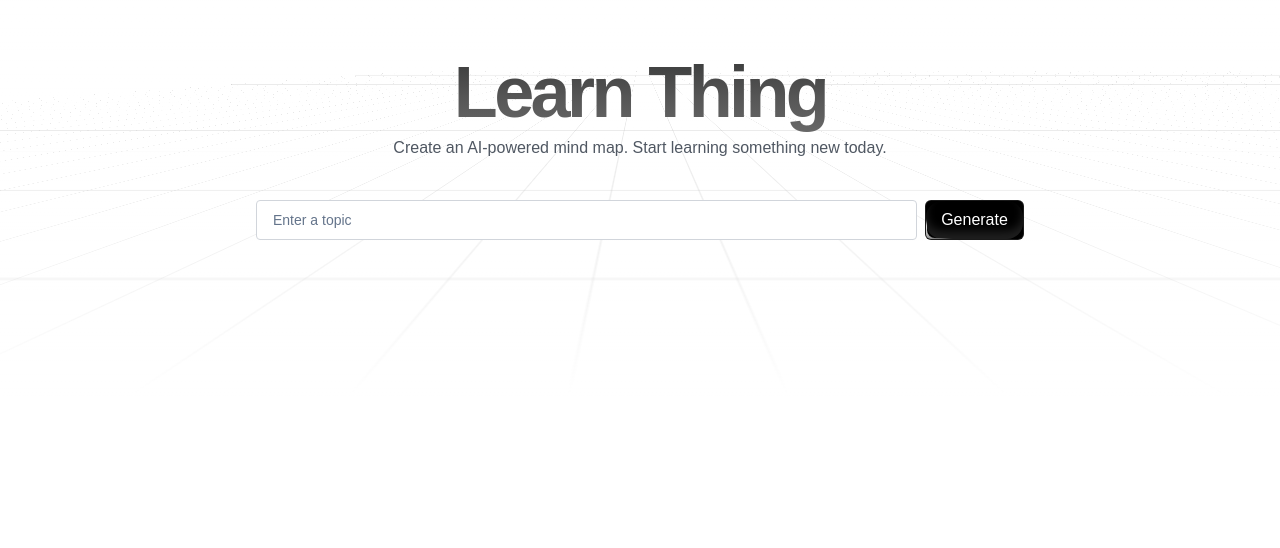
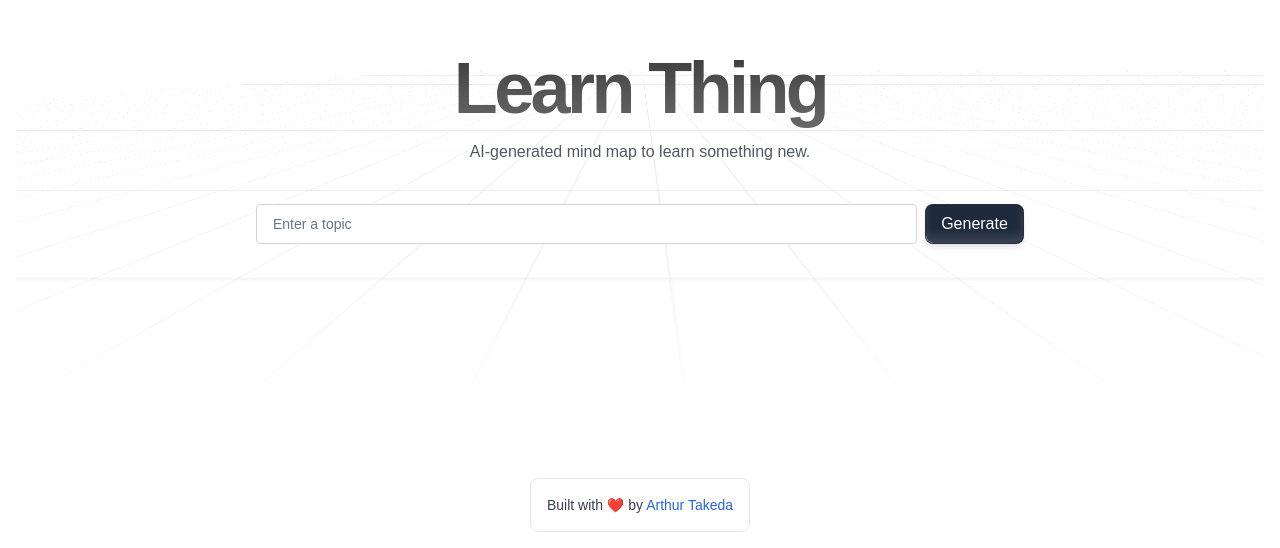
Before and after one commit to wireflo/sparq-deep-learn, a Next.js app: page / in a window 1280 px wide. Shown: the part 252-800 px from the top of the page. Built offline with nearby package versions, Linux system fonts and the light colour scheme.

Commit message:
polishing

```diff
--- a/app/components/CreateMindMapForm.tsx
+++ b/app/components/CreateMindMapForm.tsx
@@ -20,13 +20,13 @@ export default function CreateMindMapForm({
   };
 
   return (
-    <div className="w-full h-full flex flex-col items-center justify-center">
+    <div className="w-full h-full flex flex-col items-center justify-center p-4">
       <div className="relative flex h-[500px] w-full flex-col items-center justify-center overflow-hidden rounded-lg">
-        <span className="pointer-events-none z-10 whitespace-pre-wrap pb-2 bg-gradient-to-b from-[#3a3b3b] via-[#555555] to-[#6a6a6a] bg-clip-text text-center text-7xl font-bold leading-none tracking-tighter text-transparent">
+        <span className="pointer-events-none z-10  whitespace-pre-wrap pb-2 bg-gradient-to-b from-[#3a3b3b] via-[#555555] to-[#6a6a6a] bg-clip-text text-center text-7xl font-bold leading-none tracking-tighter text-transparent">
           Learn Thing
         </span>
-        <p className="text-gray-800 mb-10">
-          Create an AI-powered mind map. Start learning something new today.
+        <p className="text-sm mt-2 md:text-base text-gray-800 mb-10 text-center">
+          AI-generated mind map to learn something new.
         </p>
         <form onSubmit={handleSubmit} className="flex gap-2 w-full max-w-3xl">
           <Input
--- /dev/null
+++ b/app/components/Credits.tsx
@@ -0,0 +1,19 @@
+import React from "react";
+
+const Credits: React.FC = () => {
+  return (
+    <div className="absolute bottom-4 left-1/2 transform -translate-x-1/2 bg-white p-4 rounded-lg border border-gray-200 z-10">
+      <p className="text-sm text-gray-700">
+        Built with ❤️ by{" "}
+        <a
+          href="https://twitter.com/arthurtakeda"
+          className="text-blue-600 hover:underline"
+        >
+          Arthur Takeda
+        </a>
+      </p>
+    </div>
+  );
+};
+
+export default Credits;
--- a/app/components/MindMap.tsx
+++ b/app/components/MindMap.tsx
@@ -11,6 +11,7 @@ import ReactFlow, {
   Position,
   useNodesState,
   useEdgesState,
+  MiniMap,
 } from "reactflow";
 import "reactflow/dist/style.css";
 import {
@@ -23,6 +24,7 @@ import {
 import { Button } from "@/components/ui/button";
 import { ExternalLink, Download, PlusSquare } from "lucide-react";
 import { convertToMarkdown, downloadJson } from "@/lib/utils";
+import MindMapLegend from "./MindMapLegend";
 
 interface Link {
   title: string;
@@ -156,8 +158,24 @@ const MindMap: React.FC<{ data: MindMapData | null }> = ({ data }) => {
   }, []);
 
   const onNodeClick = useCallback((event: React.MouseEvent, node: Node) => {
-    setSelectedNode(node.data as MindMapNode);
+    if (event.detail === 2) {
+      setSelectedNode(node.data as MindMapNode);
+    }
   }, []);
+
+  const onNodeDragStop = useCallback(
+    (event: React.MouseEvent, node: Node) => {
+      setNodes((nds) =>
+        nds.map((n) => {
+          if (n.id === node.id) {
+            return { ...n, position: node.position };
+          }
+          return n;
+        })
+      );
+    },
+    [setNodes]
+  );
 
   const nodeTypes = useMemo(
     () => ({
@@ -215,24 +233,27 @@ const MindMap: React.FC<{ data: MindMapData | null }> = ({ data }) => {
         onEdgesChange={onEdgesChange}
         nodeTypes={nodeTypes}
         onNodeClick={onNodeClick}
+        onNodeDragStop={onNodeDragStop}
         onInit={onInit}
         fitView
         minZoom={0.1}
         maxZoom={1.5}
         defaultViewport={{ x: 0, y: 0, zoom: 0.5 }}
-        elementsSelectable={false}
-        nodesDraggable={false}
+        elementsSelectable={true}
+        nodesDraggable={true}
       >
         <Background color="#f0f0f0" gap={16} />
         <Controls showInteractive={false} />
+        <MiniMap />
       </ReactFlow>
+      <MindMapLegend />
       <Sheet open={!!selectedNode} onOpenChange={() => setSelectedNode(null)}>
         <SheetContent className="overflow-y-auto">
           <SheetHeader>
-            <SheetTitle className="text-2xl font-bold mb-2">
+            <SheetTitle className="text-2xl mt-4 font-bold mb-2">
               {selectedNode?.title}
             </SheetTitle>
-            <SheetDescription className="mb-2">
+            <SheetDescription className="mb-2 text-gray-700">
               {selectedNode?.description}
             </SheetDescription>
           </SheetHeader>
@@ -245,7 +266,7 @@ const MindMap: React.FC<{ data: MindMapData | null }> = ({ data }) => {
           {selectedNode?.links && selectedNode.links.length > 0 && (
             <div className="mt-8">
               <h3 className="text-xl font-semibold mb-2">Learn More</h3>
-              <div className="space-y-2">
+              <div className="space-y-2 mt-4">
                 {selectedNode.links.map((link, index) => (
                   <Button
                     key={index}
--- a/app/components/MindMapContainer.tsx
+++ b/app/components/MindMapContainer.tsx
@@ -19,8 +19,8 @@ export default function MindMapContainer() {
     }, 500);
 
     const messages = [
+      "This may take some time",
       "Connecting ideas",
-      "This may take some time",
       "Well, this is awkward",
       "It works on my machine",
       "The demo gods are failing me",
@@ -33,7 +33,7 @@ export default function MindMapContainer() {
     const messageInterval = setInterval(() => {
       setLoadingMessage(messages[messageIndex]);
       messageIndex = (messageIndex + 1) % messages.length;
-    }, 10000);
+    }, 20000);
 
     return () => {
       clearInterval(interval);
@@ -43,28 +43,26 @@ export default function MindMapContainer() {
 
   if (isLoading) {
     return (
-      <div className="flex flex-col items-center justify-center min-h-screen bg-gradient-to-br from-gray-50 via-slate-50 to-gray-100">
+      <div className="flex flex-col items-center justify-center min-h-screen bg-gradient-to-br from-slate-50 via-slate-50 to-slate-200">
         <div className="relative w-64 h-64 animate-pulse">
           <div className="absolute inset-0 flex items-center justify-center">
-            <div className="w-32 h-32 bg-gradient-to-br from-gray-300 to-slate-300 rounded-full opacity-20 animate-ping"></div>
+            <div className="w-32 h-32 bg-gradient-to-br from-slate-300 to-slate-300 rounded-full opacity-20 animate-ping"></div>
           </div>
           <div className="absolute inset-0 flex items-center justify-center">
-            <div className="w-24 h-24 bg-gradient-to-br from-slate-400 to-gray-400 rounded-full opacity-30 animate-ping animation-delay-300"></div>
+            <div className="w-24 h-24 bg-gradient-to-br from-slate-400 to-slate-400 rounded-full opacity-30 animate-ping animation-delay-300"></div>
           </div>
           <div className="absolute inset-0 flex items-center justify-center">
-            <div className="w-16 h-16 bg-gradient-to-br from-gray-500 to-slate-500 rounded-full opacity-40 animate-ping animation-delay-600"></div>
+            <div className="w-16 h-16 bg-gradient-to-br from-slate-500 to-slate-500 rounded-full opacity-40 animate-ping animation-delay-600"></div>
           </div>
           <div className="absolute inset-0 flex items-center justify-center">
-            <div className="w-8 h-8 bg-white rounded-full shadow-lg"></div>
+            <div className="w-8 h-8 bg-white rounded-full"></div>
           </div>
         </div>
-        <h2 className="mt-8 text-2xl font-semibold text-transparent bg-clip-text bg-gradient-to-r from-gray-700 to-slate-700 animate-wave">
-          Generating Mind Map
-        </h2>
-        <p className="mt-2 text-slate-600">
+
+        <h2 className="text-2xl font-semibold text-transparent bg-clip-text bg-gradient-to-r from-gray-700 to-slate-700 animate-wave">
           {loadingMessage}
           {dots}
-        </p>
+        </h2>
         <RetroGrid />
       </div>
     );
--- /dev/null
+++ b/app/components/MindMapLegend.tsx
@@ -0,0 +1,18 @@
+import React from "react";
+
+const MindMapLegend: React.FC = () => {
+  return (
+    <div className="absolute top-4 left-4 bg-white p-6 rounded-lg border border-gray-200 z-10">
+      <h3 className="text-lg font-semibold mb-2">How to use</h3>
+      <ul className="space-y-2 text-sm">
+        <li>• Double-click a node to view details;</li>
+        <li>• Drag nodes to rearrange the map;</li>
+        <li>• Use mouse wheel or pinch to zoom;</li>
+        <li>• Click and drag the background to pan;</li>
+        <li>• Download the map as JSON or Markdown.</li>
+      </ul>
+    </div>
+  );
+};
+
+export default MindMapLegend;
--- a/app/page.tsx
+++ b/app/page.tsx
@@ -2,12 +2,14 @@
 
 import { Suspense } from "react";
 import MindMapContainer from "./components/MindMapContainer";
+import Credits from "./components/Credits";
 
 export default function Home() {
   return (
     <div className="relative w-full h-screen">
       <Suspense fallback={<div>Loading mind map...</div>}>
         <MindMapContainer />
+        <Credits />
       </Suspense>
     </div>
   );
--- a/components/ui/shimmer-button.tsx
+++ b/components/ui/shimmer-button.tsx
@@ -17,9 +17,8 @@ const ShimmerButton = React.forwardRef<HTMLButtonElement, ShimmerButtonProps>(
   (
     {
       shimmerColor = "#ffffff",
-      shimmerSize = "0.05em",
+      shimmerSize = "0.03em",
       shimmerDuration = "3s",
-      background = "rgba(0, 0, 0, 1)",
       className,
       children,
       ...props
@@ -34,11 +33,10 @@ const ShimmerButton = React.forwardRef<HTMLButtonElement, ShimmerButtonProps>(
             "--shimmer-color": shimmerColor,
             "--speed": shimmerDuration,
             "--cut": shimmerSize,
-            "--bg": background,
           } as CSSProperties
         }
         className={cn(
-          "group relative z-0 flex cursor-pointer items-center px-4 justify-center overflow-hidden whitespace-nowrap border border-white/10 text-white [background:var(--bg)] dark:text-black rounded-md",
+          "group relative z-0 flex cursor-pointer bg-slate-900 items-center px-4 justify-center overflow-hidden whitespace-nowrap border border-white/10 text-white shadow-md dark:text-black rounded-lg",
           "transform-gpu transition-transform duration-300 ease-in-out active:translate-y-px",
           className
         )}
@@ -61,7 +59,7 @@ const ShimmerButton = React.forwardRef<HTMLButtonElement, ShimmerButtonProps>(
           className={cn(
             "insert-0 absolute size-full",
 
-            "rounded-2xl px-4 py-1.5 text-sm font-medium shadow-[inset_0_-8px_10px_#ffffff1f]",
+            "px-4 py-1.5 text-sm font-medium shadow-[inset_0_-8px_10px_#ffffff1f]",
 
             "transform-gpu transition-all duration-300 ease-in-out",
 
@@ -73,7 +71,7 @@ const ShimmerButton = React.forwardRef<HTMLButtonElement, ShimmerButtonProps>(
 
         <div
           className={cn(
-            "absolute -z-20 [background:var(--bg)] [border-radius:var(--radius)] [inset:var(--cut)]"
+            "absolute -z-20 bg-slate-800 [border-radius:var(--radius)] [inset:var(--cut)]"
           )}
         />
       </button>
```
